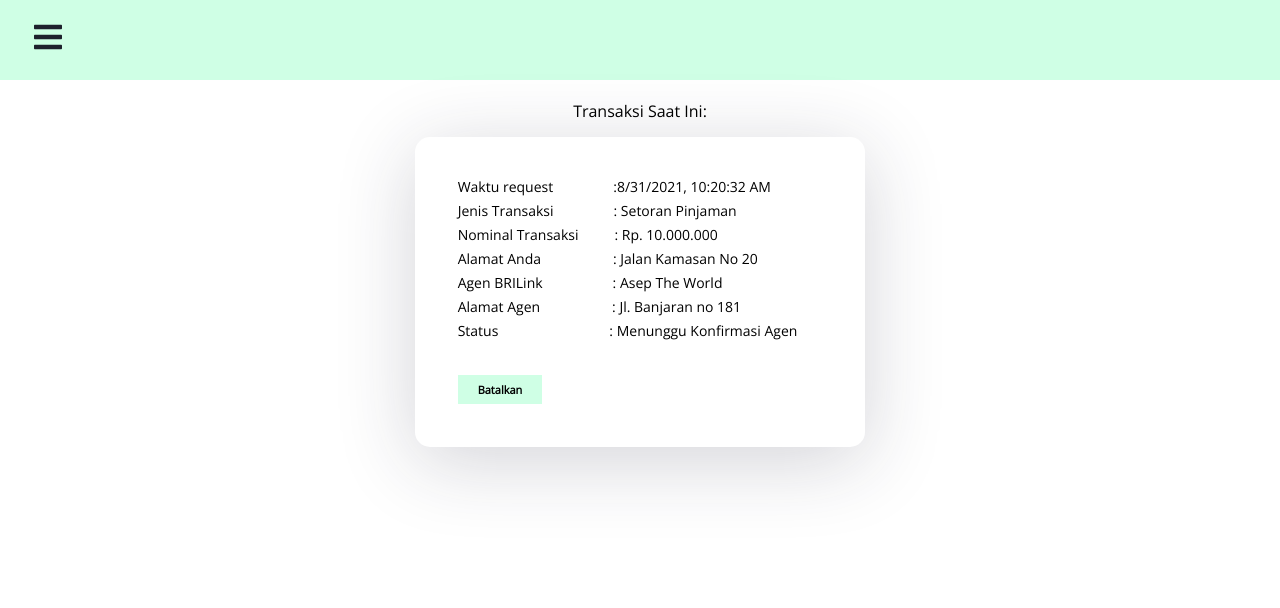
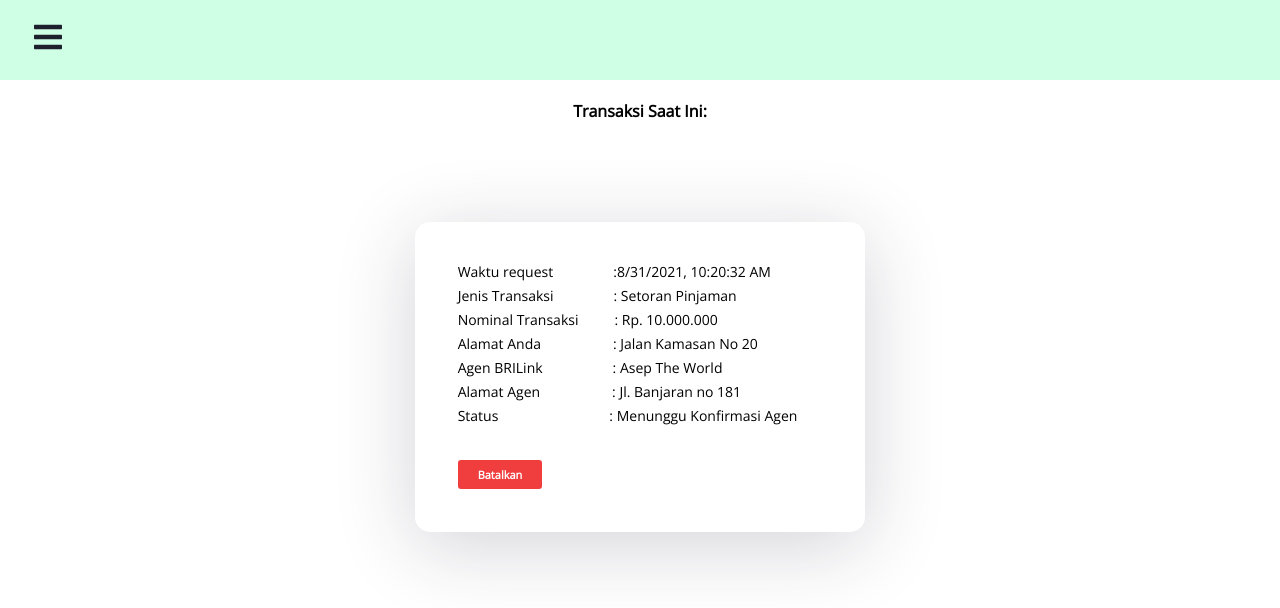
Before and after one commit to grarizki/Homework-4, a React (Create React App) app: page / in a window 1280 px wide. Shown: the top 608 px of the page. Built offline with nearby package versions, Linux system fonts and the light colour scheme.

Commit message:
change color button and bg, change font-weight

```diff
--- a/src/pages/status/Home.css
+++ b/src/pages/status/Home.css
@@ -12,6 +12,7 @@
     width:450px;
     height: 310px;
     margin: auto;
+    margin-top: 100px;
     background: #ffffff;
     box-shadow: 0px 14px 80px rgba(34, 35, 58, 0.2);
     padding: 40px 45px 45px 20px;
@@ -19,16 +20,15 @@
     transition: all .3s;
     display: flex;
     justify-content: center;
+}
 
-
-
-}
 .Row{
     display: flex;
     flex-direction: row;
     margin-bottom: 5px;
 
 }
+
 .inner p{
     font-size: 14px;
     text-align: left;
@@ -36,39 +36,45 @@
 .Batalkan{
     margin: 30px 0px;
 }
+
 .mb-2{
     font-weight: bold;
-    background:#cfffe5;
-    color: black;
+    background:#F03D3E;
+    color: white;
     padding:7px 20px;
     border: none;
+    border-radius: 3px;
     font-size: 11px;
+}
+
+.mb-2:hover {
+    background-color: #b82324;
 }
 .Status{
     margin:20px 0px 15px 0px;
+}
 
-}
 .Status p{
     font-size: 16px;
+    font-weight: bold;
+}
 
-
-}
 .Lable1,.Lable2{
     margin-right: 60px;
 }
+
 .Lable3{
     margin-right: 36px;
+}
 
-}
 .Lable4, .Lable6{
     margin-right: 72px;
+}
 
-}
 .Lable5{
     margin-right: 70px;
+}
 
-}
 .Lable7{
     margin-right: 111px;
-
 }
```
